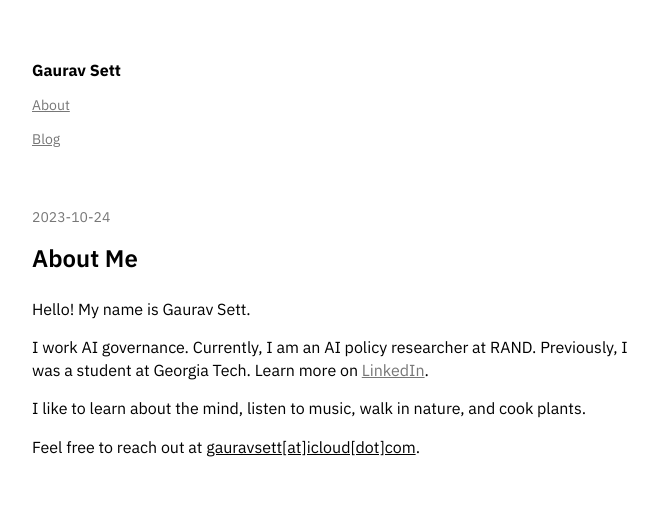
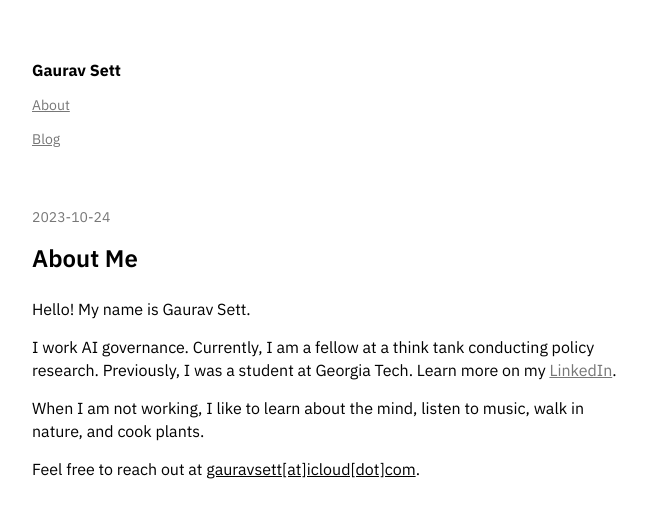
Before and after one commit to gauravsett/website, a Jekyll site: the page built from index.md, in a window 1280 px wide. Shown: the top 518 px of the page, without its empty margins (308-966 px from the left). Built offline with Jekyll 4.4.1, drawn with Linux system fonts in a browser that asks for light colours.

```diff
--- a/index.md
+++ b/index.md
@@ -10,10 +10,11 @@ last_modified_at: 2023-10-24
 Hello! My name is Gaurav Sett.
 
 I work AI governance.
-Currently, I am an AI policy researcher at RAND.
+Currently, I am a fellow at a think tank conducting policy research.
 Previously, I was a student at Georgia Tech.
-Learn more on [LinkedIn](https://www.linkedin.com/in/gauravsett/){:target="_blank"}.
+Learn more on my [LinkedIn](https://www.linkedin.com/in/gauravsett/){:target="_blank"}.
 
+When I am not working,
 I like to learn about the mind, listen to music, walk in nature, and cook plants.
 
 Feel free to reach out at <u>gauravsett[at]icloud[dot]com</u>.
```
Also changed, not shown: 3 other files.
